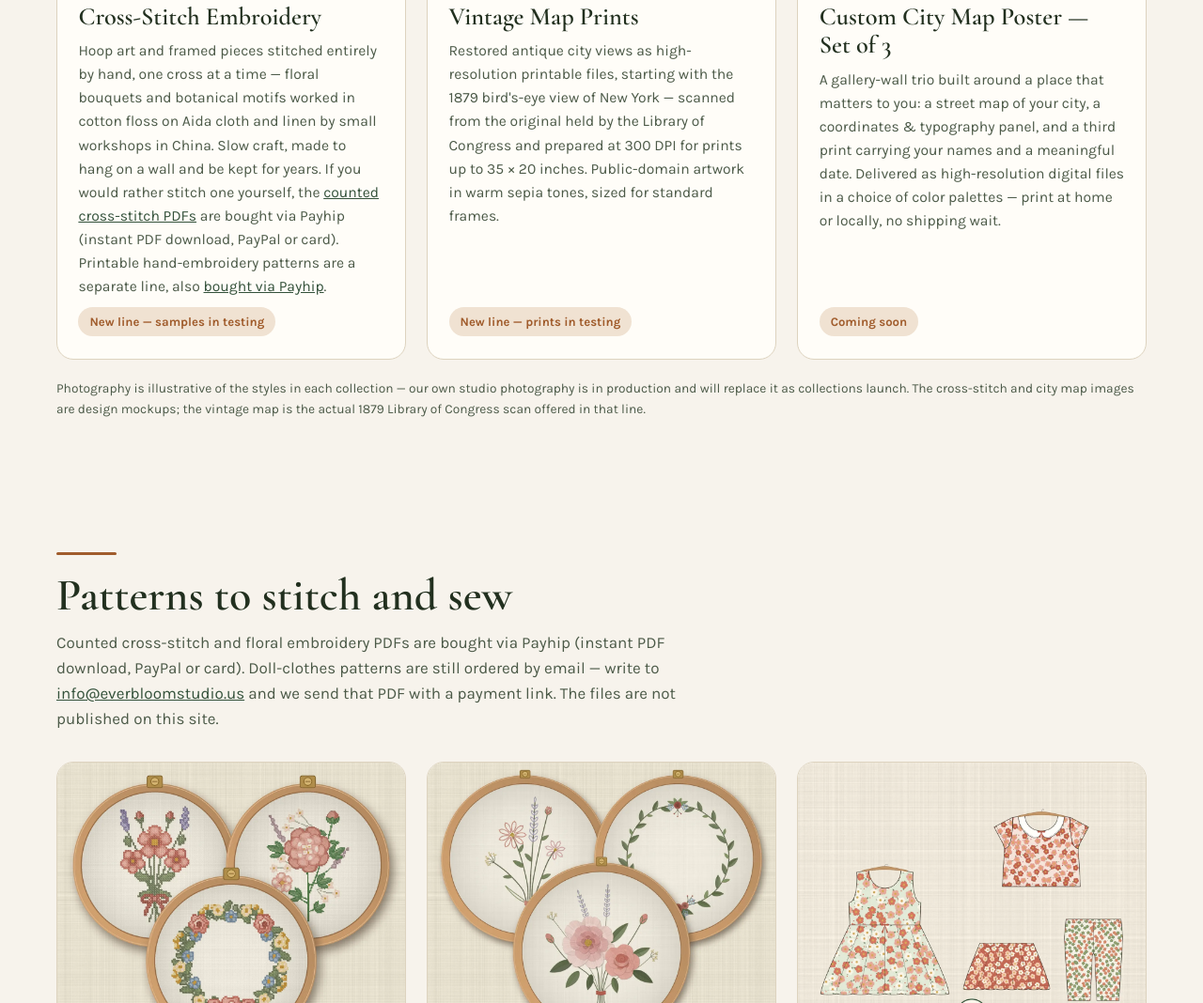
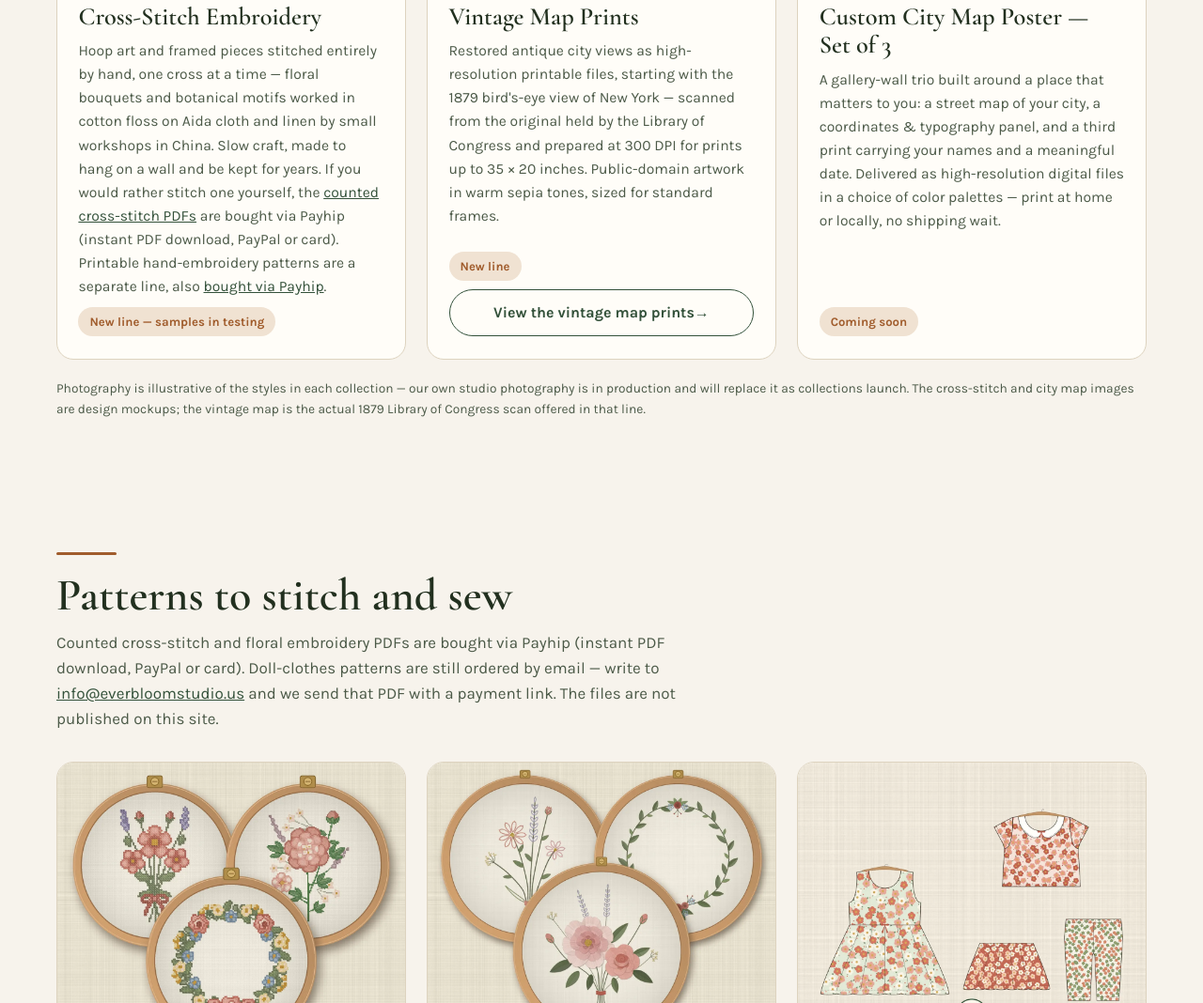
Before and after one commit to zhaoguibin1/everbloom-studio, a plain HTML site: page index.html in a window 1280 px wide. Shown: the part 2302-3370 px from the top of the page at 94% size. Drawn offline with nearby package versions, Linux system fonts and the light colour scheme.

Commit message:
Link Vintage Map Prints card to new vintage-maps page

```diff
--- a/index.html
+++ b/index.html
@@ -422,7 +422,7 @@
                 to 35 × 20 inches. Public-domain artwork in warm sepia tones, sized
                 for standard frames.
               </p>
-              <span class="tag">New line — prints in testing</span>
+              <span class="tag">New line</span> <a class="btn btn-ghost" href="/patterns/vintage-maps/">View the vintage map prints&rarr;</a>
             </div>
           </article>
           <article class="card reveal">
```
